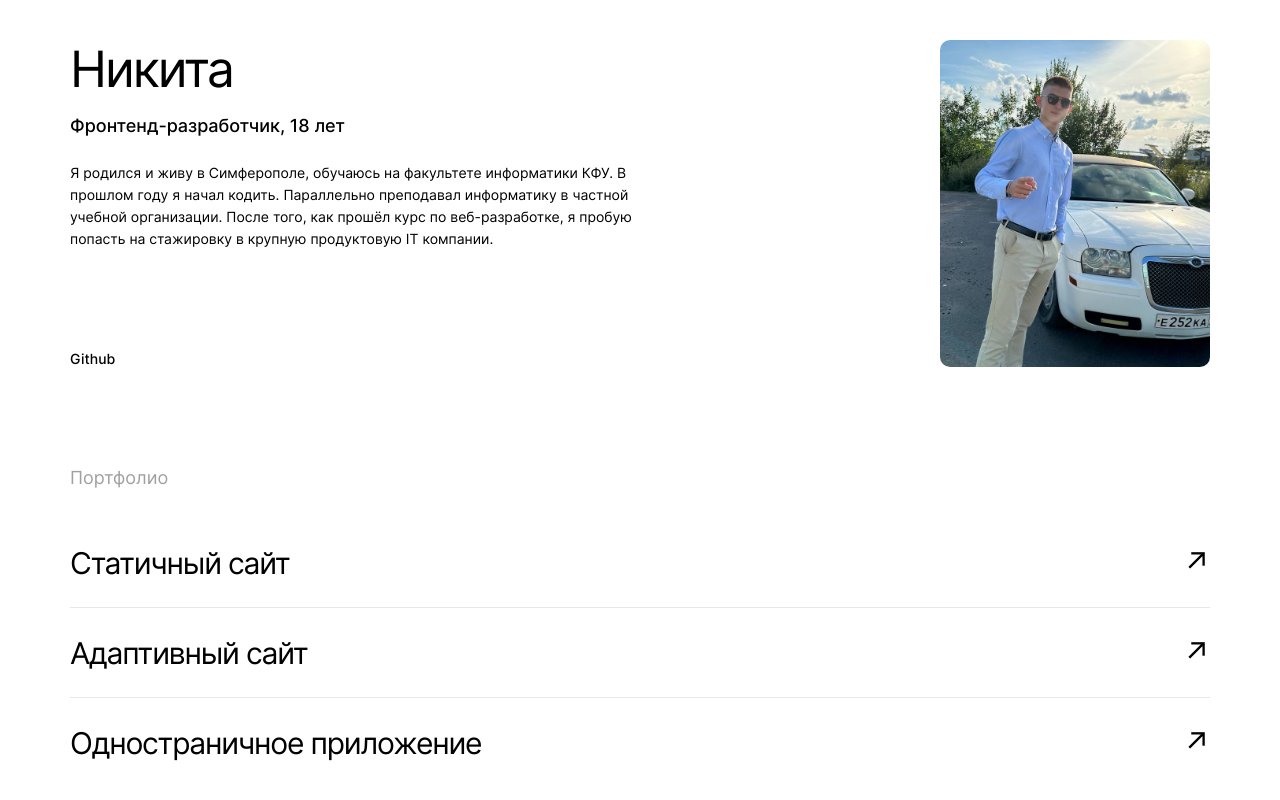
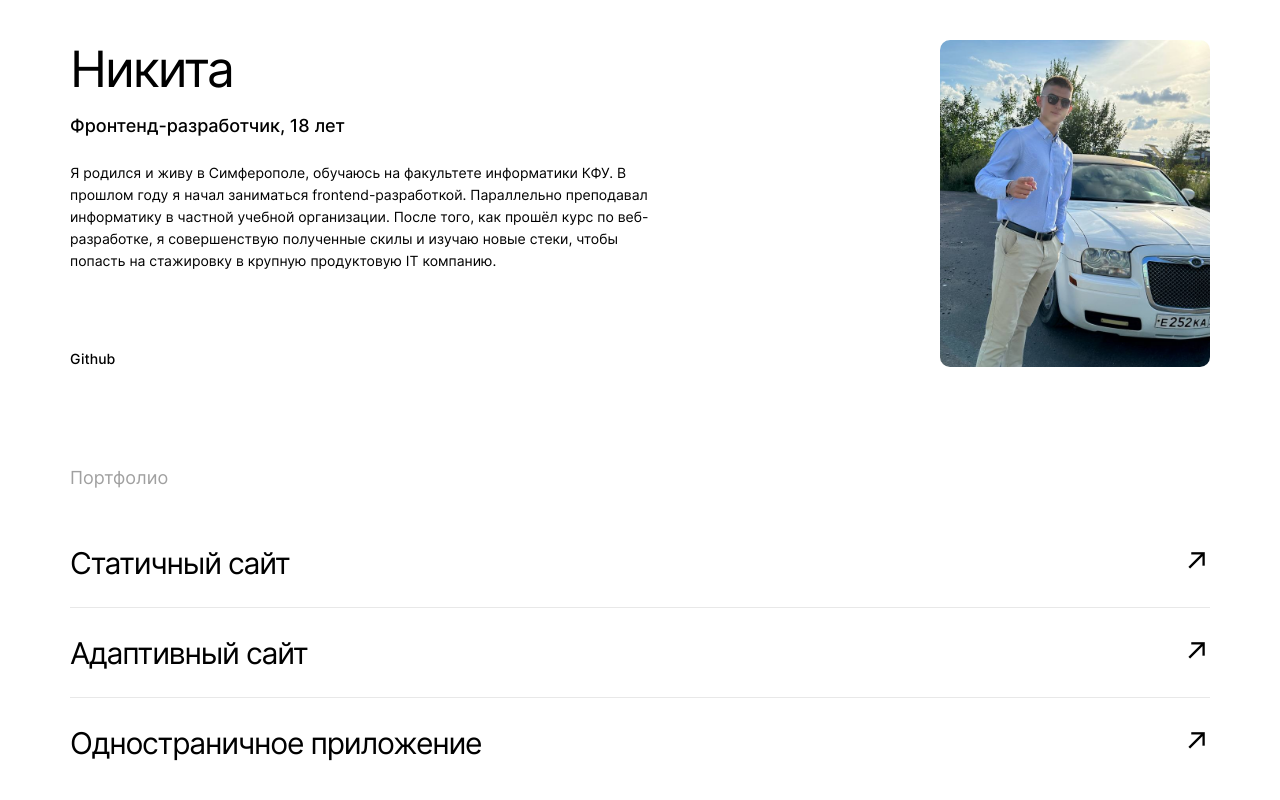
Before and after one commit to NikitKhom/movies-explorer-frontend, a React (Create React App) app: page / in a window 1280 px wide. Shown: the part 2089-2889 px from the top of the page. Built offline with nearby package versions, Linux system fonts and the light colour scheme; no server answers.

Commit message:
fixes/исправить роутинг PageNotFound

```diff
--- a/src/components/PageNotFound/PageNotFound.js
+++ b/src/components/PageNotFound/PageNotFound.js
@@ -2,15 +2,16 @@ import { useNavigate } from 'react-router-dom';
 
 function PageNotFound() {
     const navigate = useNavigate();
+
     function goBack() {
-        navigate(-1);
+        navigate(-2);
     }
 
     return (
         <div className='page-not-found'>
                 <h1 className='page-not-found__title'>404</h1>
                 <p className='page-not-found__subtitle'>Страница не найдена</p>
-            <button className='page-not-found__go-back-btn' onClick={goBack}>Назад</button>
+            <button className='page-not-found__go-back-btn' type='button' onClick={goBack}>Назад</button>
         </div>
     )
 }
--- a/src/components/Portfolio/Portfolio.js
+++ b/src/components/Portfolio/Portfolio.js
@@ -8,7 +8,7 @@ function Portfolio() {
                     <div className='portfolio__info'>
                         <h2 className='portfolio__name'>Никита</h2>
                         <h3 className='portfolio__about'>Фронтенд-разработчик, 18 лет</h3>
-                        <p className='portfolio__main-text'>Я родился и живу в Симферополе, обучаюсь на факультете информатики КФУ. В прошлом году я начал кодить. Параллельно преподавал информатику в частной учебной организации. После того, как прошёл курс по веб-разработке, я пробую попасть на стажировку в крупную продуктовую IT компании.</p>
+                        <p className='portfolio__main-text'>Я родился и живу в Симферополе, обучаюсь на факультете информатики КФУ. В прошлом году я начал заниматься frontend-разработкой. Параллельно преподавал информатику в частной учебной организации. После того, как прошёл курс по веб-разработке, я совершенствую полученные скилы и изучаю новые стеки, чтобы попасть на стажировку в крупную продуктовую IT компанию.</p>
                         <a className='portfolio__link portfolio__github-link' href='https://github.com/NikitKhom' target='_blank' rel='noreferrer'>Github</a>
                     </div>
                     <div className='portfolio__my-photo'></div>
--- a/src/components/Profile/Profile.js
+++ b/src/components/Profile/Profile.js
@@ -1,7 +1,7 @@
 import Header from '../Header/Header';
 import { useEffect, useContext, useState } from 'react';
 import { CurrentUserContext } from '../../context/CurrentUserContext';
-import { useNavigate } from 'react-router-dom';
+import { useNavigate, useLocation } from 'react-router-dom';
 
 function Profile({ handleUpdateUser, setLoggedIn }) {
     const currentUser = useContext(CurrentUserContext);
@@ -17,7 +17,7 @@ function Profile({ handleUpdateUser, setLoggedIn }) {
         });
 	}
     const navigate = useNavigate();
-
+    const location = useLocation();
     const isDisabled = (!formValue.name || !formValue.email)
         || (formValue.name === currentUser.name && formValue.email === currentUser.email);
 
@@ -26,7 +26,7 @@ function Profile({ handleUpdateUser, setLoggedIn }) {
             email: currentUser.email,
             name: currentUser.name,
         });
-    }, [])
+    }, [location.pathname, currentUser])
 
     function signOut() {
         localStorage.clear();
```
